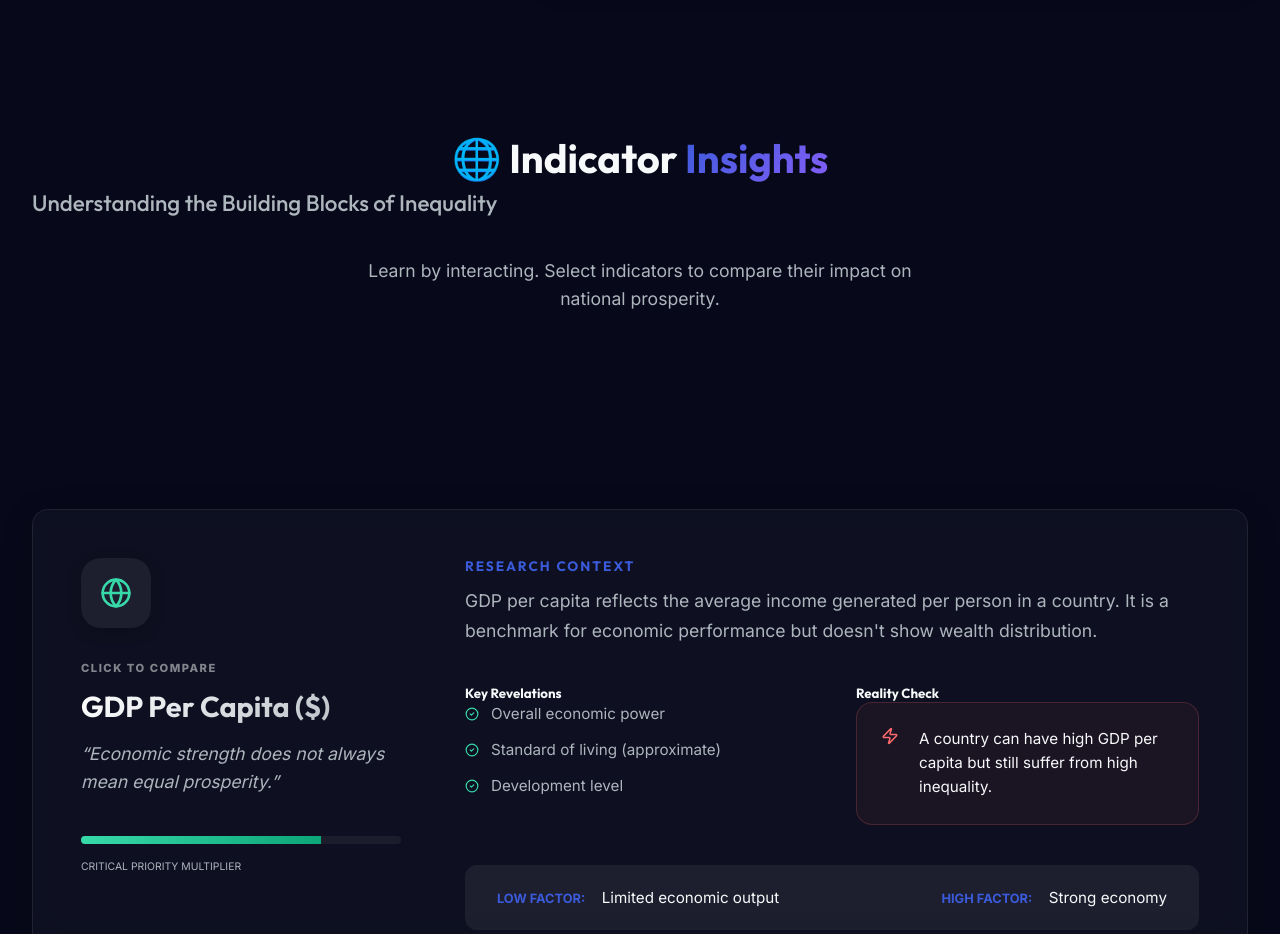
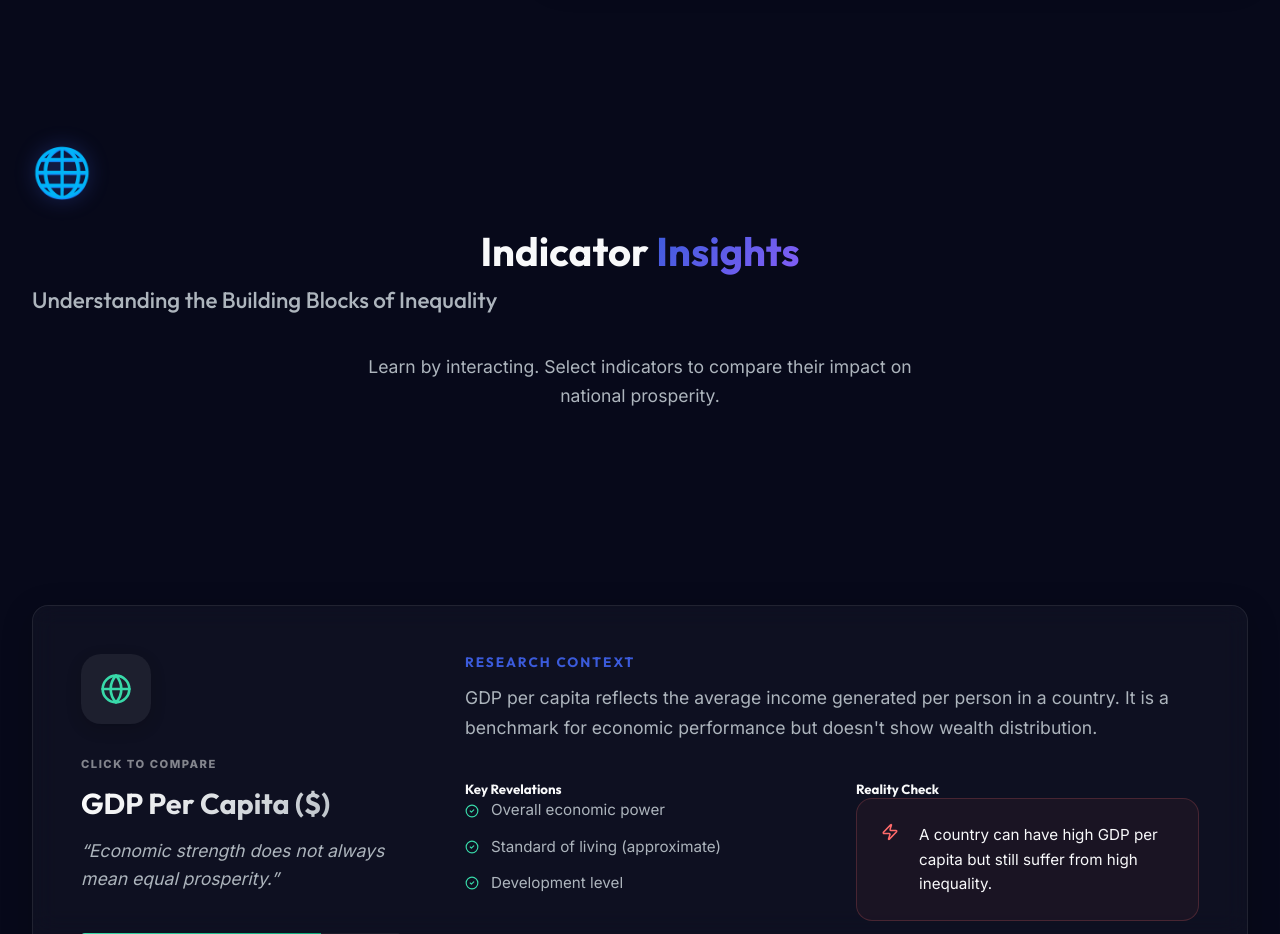
Before and after one commit to Kasireddy-Seshi-Reddy/global-income-distribution, a React (Vite) app in the folder frontend/: page /about in a window 1280 px wide. Shown: the part 940-1874 px from the top of the page. Built offline with nearby package versions, Linux system fonts and the light colour scheme; no server answers; sample sign-in values are in the browser's storage.

Commit message:
style(about): fix header alignment by decoupling emoji from H2 text

```diff
--- a/frontend/src/pages/About.css
+++ b/frontend/src/pages/About.css
@@ -156,16 +156,23 @@
     color: var(--color-accent);
 }
 
-/* Vertical Storytelling Stack */
+/* Indicator Storytelling Section */
 .indicator-storytelling-container {
     margin-top: 10rem;
     padding-bottom: 6rem;
 }
 
+.section-header-icon {
+    font-size: 3rem;
+    margin-bottom: 1rem;
+    display: inline-block;
+    filter: drop-shadow(0 0 10px var(--color-primary-glow));
+}
+
 .storytelling-tagline {
     font-size: 1.4rem;
     color: var(--color-text-muted);
-    margin: -0.5rem 0 2.5rem; /* Negative top margin to bring it closer to title */
+    margin: -0.25rem 0 2.5rem; /* Tighter vertical alignment */
     font-weight: 500;
 }
 
--- a/frontend/src/pages/About.jsx
+++ b/frontend/src/pages/About.jsx
@@ -262,8 +262,9 @@ const About = () => {
 
                 <div className="indicator-storytelling-container">
                     <div className="text-center">
+                        <div className="section-header-icon">🌐</div>
                         <h2 className="section-title">
-                            🌐 Indicator <span className="gradient-text">Insights</span>
+                            Indicator <span className="gradient-text">Insights</span>
                         </h2>
                         <h3 className="storytelling-tagline">Understanding the Building Blocks of Inequality</h3>
                         <p className="section-subtitle">
```
